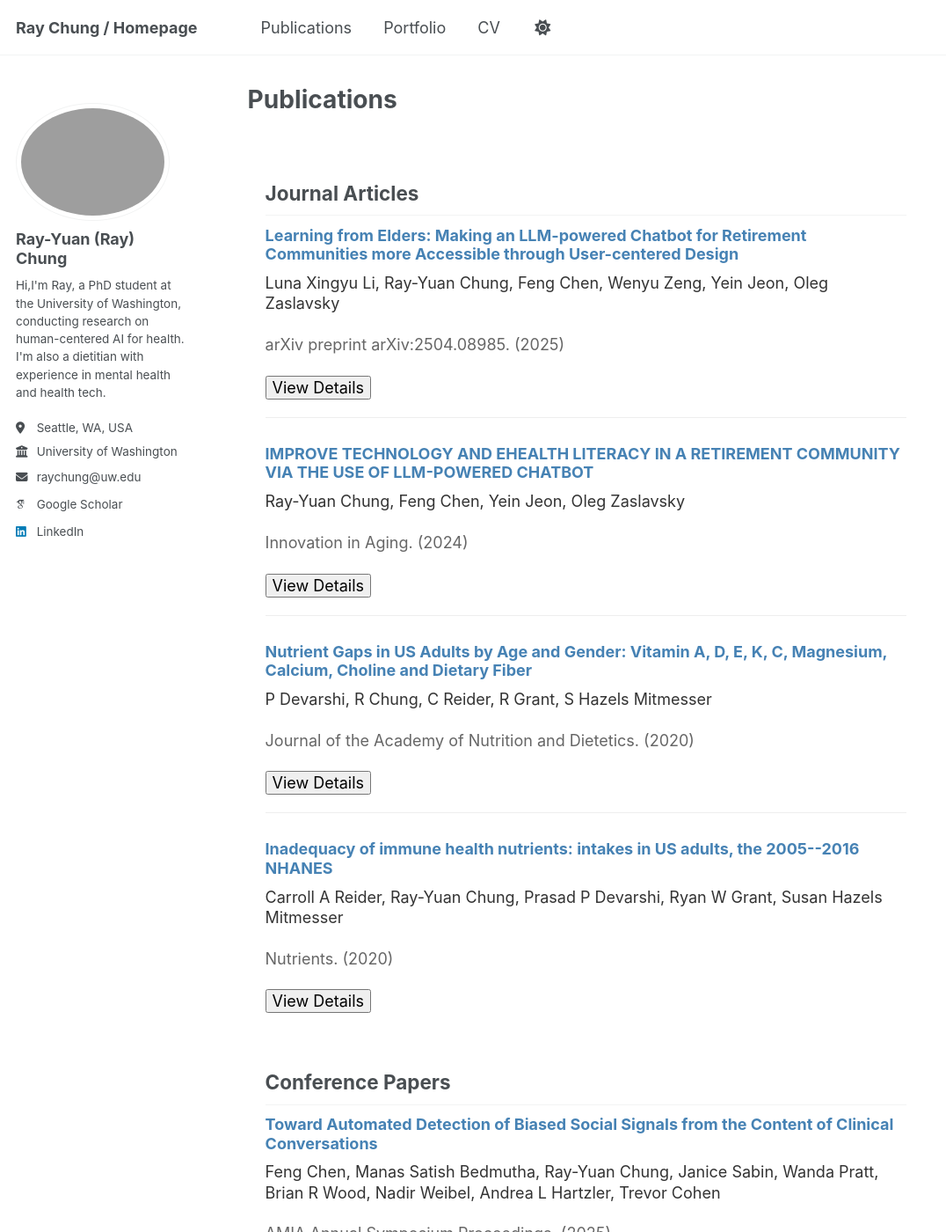
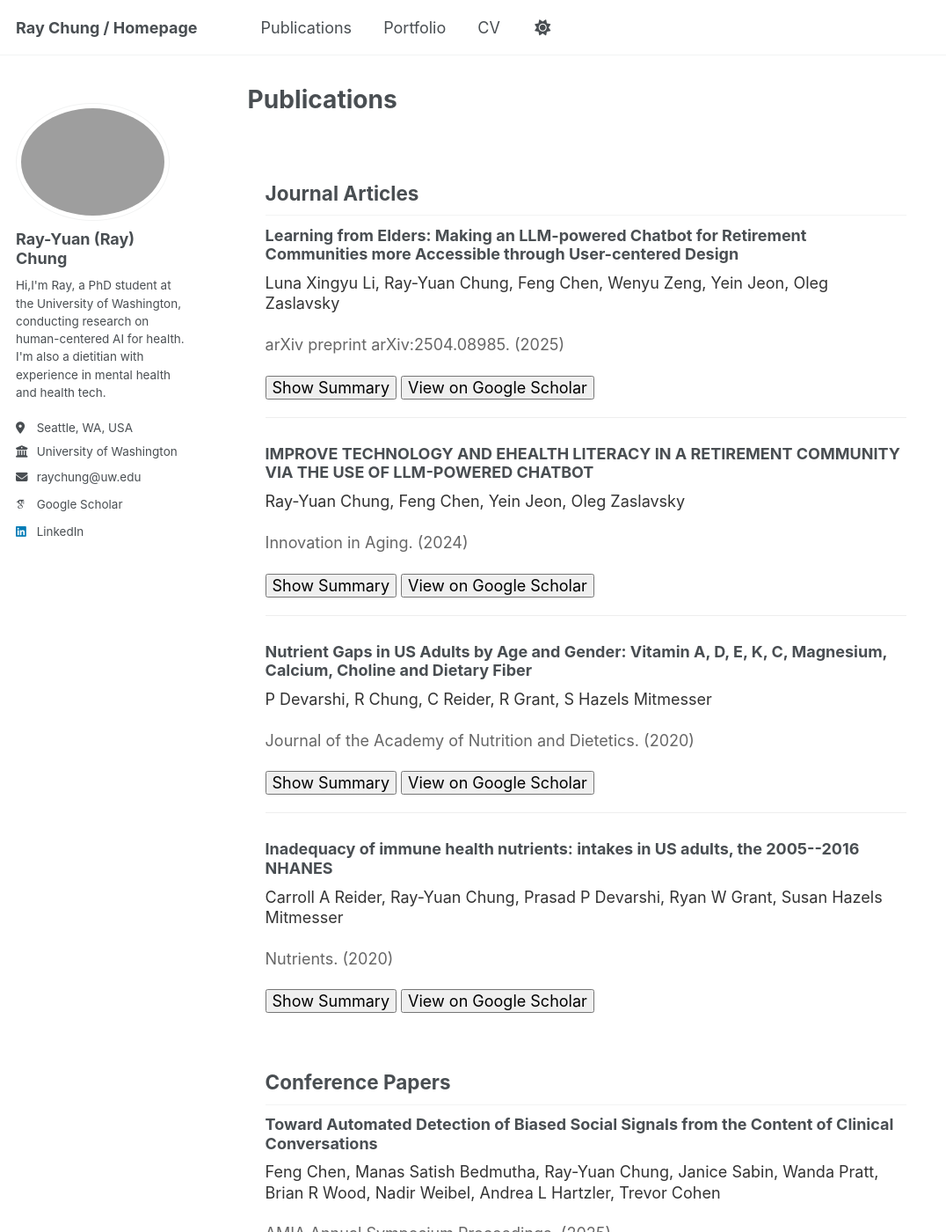
Before and after one commit to raychung-rd/raychung-rd.github.io, a Jekyll site: the page built from _pages/publications.md, in a window 1280 px wide and 1400 px high. Shown: the whole window at 88% size, without its empty margins (0-1076 px from the left). Built offline with Jekyll 4.4.1, drawn with Linux system fonts in a browser that asks for light colours; some web fonts are replaced; some of the changed text lies outside the part shown.

```diff
--- a/_layouts/publications.html
+++ b/_layouts/publications.html
@@ -13,7 +13,7 @@ layout: single
         {% if pub.category == category[0] %}
           <div class="publication-item">
             <h3>
-              <a href="{{ pub.url | relative_url }}">{{ pub.title }}</a>
+              {{ pub.title }}
             </h3>
             <p class="publication-authors">
               {{ pub.authors }}
@@ -21,7 +21,8 @@ layout: single
             <p class="publication-venue-date">
               {{ pub.venue }}. ({{ pub.date | date: "%Y" }})
             </p>
-            <button class="publication-modal-trigger" onclick="openPublicationModal('{{ pub.slug }}')">View Details</button>
+            <button class="publication-modal-trigger" onclick="openPublicationModal('{{ pub.slug }}')">Show Summary</button>
+            <button class="publication-gs-trigger" onclick="window.open('https://scholar.google.com/scholar?q={{ pub.title | uri_escape }}', '_blank')">View on Google Scholar</button>
 
             <!-- Modal for this publication -->
             <div id="modal-{{ pub.slug }}" class="publication-modal">
```
Also changed, not shown: _pages/about.md (+1 -1 lines).
